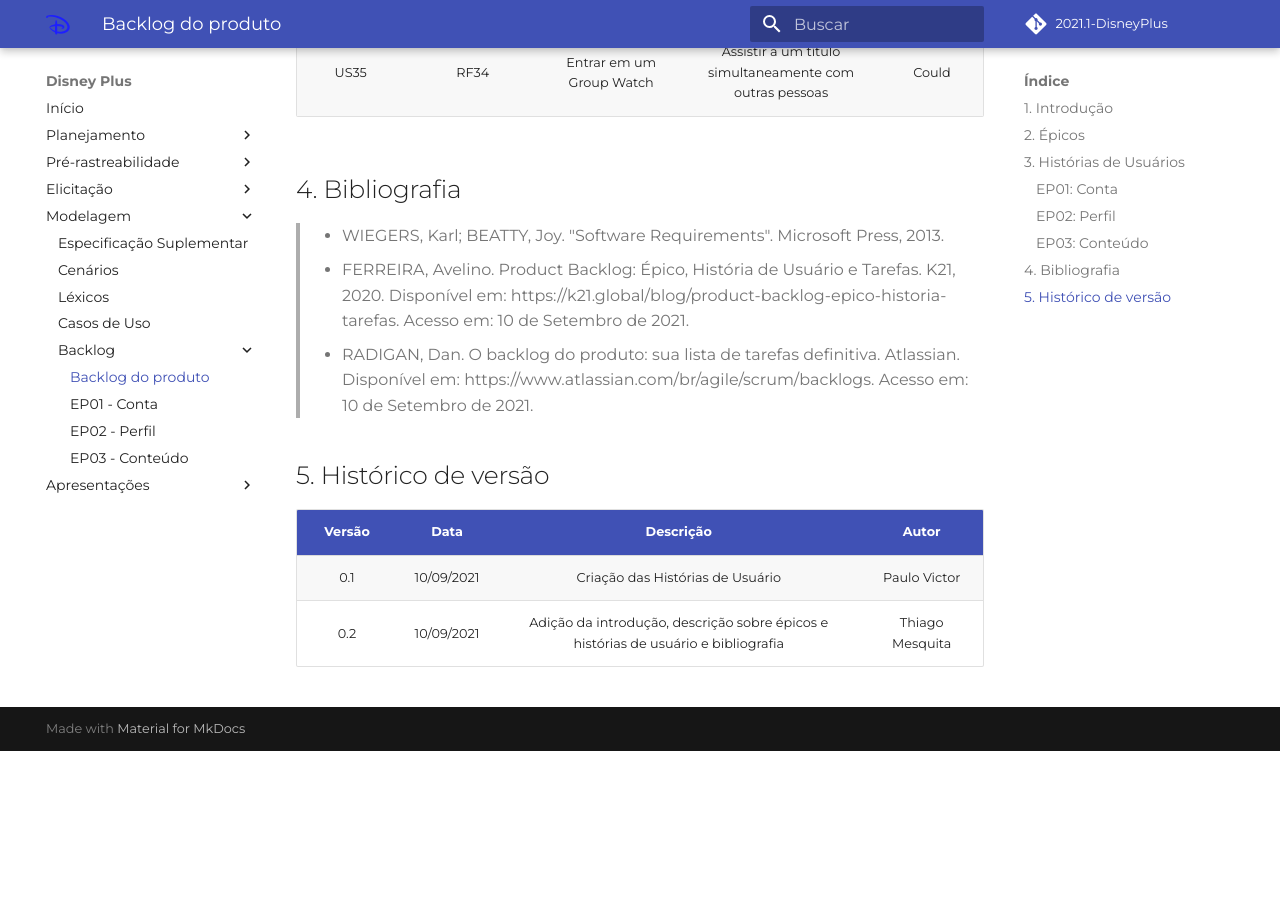
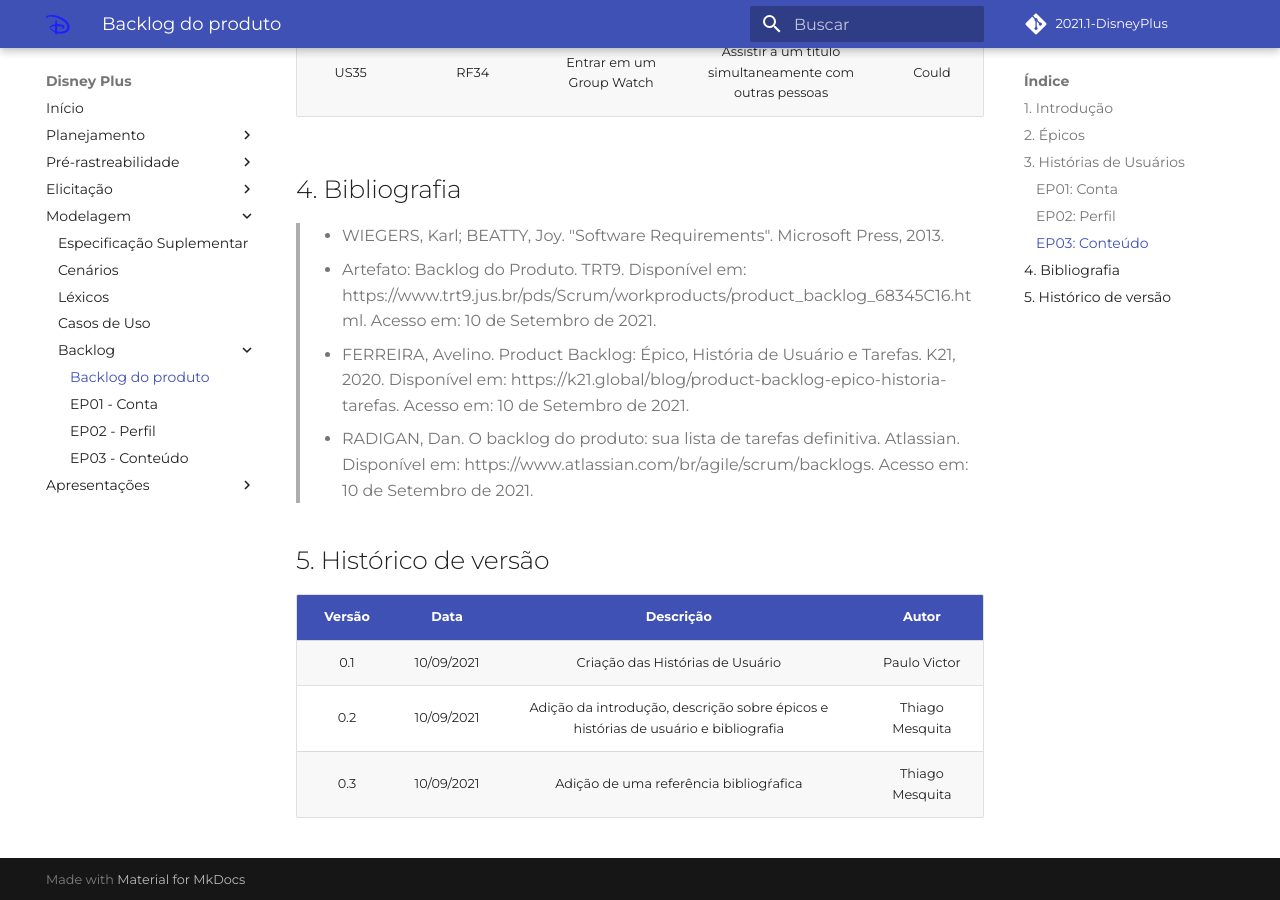
Before and after one commit to Requisitos-de-Software/2021.1-DisneyPlus, an MkDocs documentation site: the page built from docs/modelagem/backlog/backlog.md, in a window 1280 px wide and 900 px high, scrolled down 3863 px. Built offline with MkDocs 1.6.1 and Material for MkDocs 9.7.7, drawn with Linux system fonts in a browser that asks for light colours; some web fonts are replaced; comment, search, counter and statistics services are not loaded; before the commit the page ends 4614 px from its top, so only the background shows below that.

Commit message:
Added trt9 reference

```diff
--- a/docs/modelagem/backlog/backlog.md
+++ b/docs/modelagem/backlog/backlog.md
@@ -67,6 +67,7 @@
 ## 4. Bibliografia
 
 >- WIEGERS, Karl; BEATTY, Joy. "Software Requirements". Microsoft Press, 2013.
+>- Artefato: Backlog do Produto. TRT9. Disponível em: https://www.trt9.jus.br/pds/Scrum/workproducts/product_backlog_68345C16.html. Acesso em: 10 de Setembro de 2021.
 >- FERREIRA, Avelino. Product Backlog: Épico, História de Usuário e Tarefas. K21, 2020. Disponível em: https://k21.global/blog/product-backlog-epico-historia-tarefas. Acesso em: 10 de Setembro de 2021.
 >- RADIGAN, Dan. O backlog do produto: sua lista de tarefas definitiva.  Atlassian. Disponível em: https://www.atlassian.com/br/agile/scrum/backlogs. Acesso em: 10 de Setembro de 2021.
 
@@ -76,3 +77,4 @@
 | ------ | ---------- | -------------------------------- | ------------ |
 | 0.1    | 10/09/2021 | Criação das Histórias de Usuário | Paulo Victor |
 | 0.2    | 10/09/2021 | Adição da introdução, descrição sobre épicos e histórias de usuário e bibliografia | Thiago Mesquita |
+| 0.3    | 10/09/2021 | Adição de uma referência bibliogŕafica | Thiago Mesquita |
```
